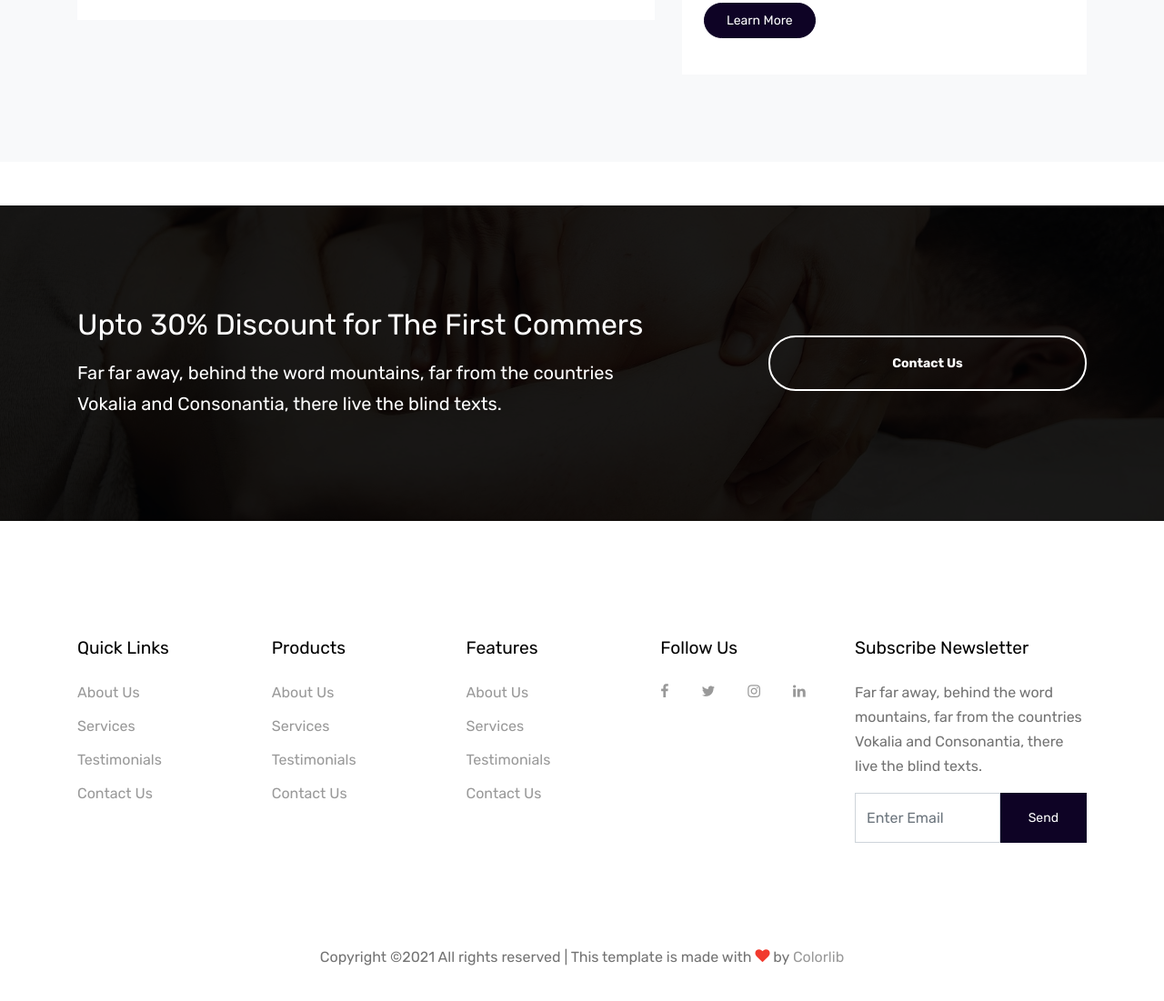
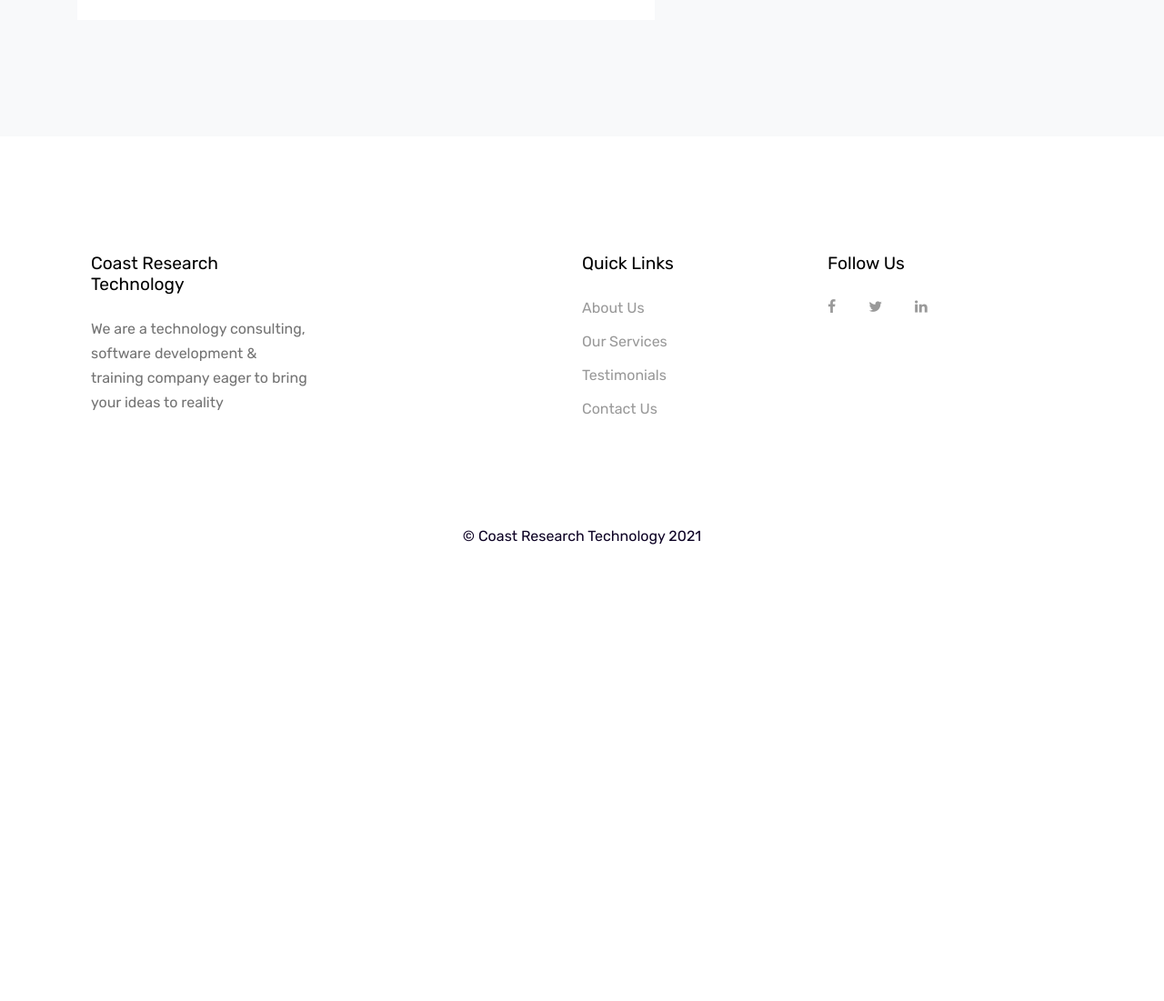
Before and after one commit to Grtnxhor/Coast, a plain HTML site: page contact.html in a window 1280 px wide. Shown: the part 1395-2496 px from the top of the page at 91% size. After the commit the page ends 2142 px from the top, so only its background shows below. Drawn offline with Linux system fonts and the light colour scheme; files whose address does not match are found by name.

Commit message:
contact page

```diff
--- a/contact.html
+++ b/contact.html
@@ -170,18 +170,14 @@
               <p class="mb-4">203 Fake St. Mountain View, San Francisco, California, USA</p>
 
               <p class="mb-0 font-weight-bold">Phone</p>
-              <p class="mb-4"><a href="#">+1 232 3235 324</a></p>
+              <p class="mb-4"><a href="tel: +2348132393438">+234 (0)813 2393 438</a></p>
 
               <p class="mb-0 font-weight-bold">Email Address</p>
-              <p class="mb-0"><a href="#">youremail@domain.com</a></p>
+              <p class="mb-0"><a href="mailto: hello@coastresearchtechnology.com">hello@coastresearchtechnology.com</a></p>
 
             </div>
 
-            <div class="p-4 mb-3 bg-white">
-              <h3 class="h5 text-black mb-3">More Info</h3>
-              <p>Lorem ipsum dolor sit amet, consectetur adipisicing elit. Ipsa ad iure porro mollitia architecto hic consequuntur. Distinctio nisi perferendis dolore, ipsa consectetur? Fugiat quaerat eos qui, libero neque sed nulla.</p>
-              <p><a href="#" class="btn btn-primary px-4 py-2 text-white btn-pill btn-sm">Learn More</a></p>
-            </div>
+
 
           </div>
         </div>
@@ -189,78 +185,41 @@
     </div>
 
 
-    <div class="mt-5 block-cta-1 primary-overlay" style="background-image: url('images/hero_bg_2.jpg')">
-      <div class="container">
-        <div class="row align-items-center justify-content-between">
-          <div class="col-lg-7 mb-4 mb-lg-0">
-            <h2 class="mb-3 mt-0 text-white">Upto 30% Discount for The First Commers</h2>
-            <p class="mb-0 text-white lead">Far far away, behind the word mountains, far from the countries Vokalia and Consonantia, there live the blind texts.</p>
-          </div>
-          <div class="col-lg-4">
-            <p class="mb-0"><a href="contact.html" class="btn btn-outline-white text-white btn-md btn-pill px-5 font-weight-bold btn-block">Contact Us</a></p>
-          </div>
-        </div>
-      </div>
-    </div>
+
 
     <footer class="site-footer">
       <div class="container">
-        <div class="row">
-          <div class="col-md-9">
-            <div class="row">
-              <div class="col-md-6 mb-5 mb-lg-0 col-lg-3">
+        <div class="row col-lg-12">
+          <div class="col-lg-3">
+            <h2 class="footer-heading mb-4">Coast Research Technology</h2>
+            <p>We are a technology consulting, software development & training company eager to bring your ideas to reality</p>
+
+          </div>
+          <div class="col-md-3 mb-5 mb-lg-0 col-lg-3">
+
+          </div>
+              <div class="col-md-3 mb-5 mb-lg-0 col-lg-3">
                 <h2 class="footer-heading mb-4">Quick Links</h2>
                 <ul class="list-unstyled">
-                  <li><a href="#">About Us</a></li>
-                  <li><a href="#">Services</a></li>
-                  <li><a href="#">Testimonials</a></li>
-                  <li><a href="#">Contact Us</a></li>
+                  <li><a href="./about">About Us</a></li>
+                  <li><a href="./services">Our Services</a></li>
+                  <li><a href="./projects">Testimonials</a></li>
+                  <li><a href="./contact">Contact Us</a></li>
                 </ul>
               </div>
-              <div class="col-md-6 mb-5 mb-lg-0 col-lg-3">
-                <h2 class="footer-heading mb-4">Products</h2>
-                <ul class="list-unstyled">
-                  <li><a href="#">About Us</a></li>
-                  <li><a href="#">Services</a></li>
-                  <li><a href="#">Testimonials</a></li>
-                  <li><a href="#">Contact Us</a></li>
-                </ul>
+              <div class="col-md-3 mb-5 mb-lg-0 col-lg-3">
+                <h2 class="footer-heading mb-4">Follow Us</h2>
+                <a href="https://facebook.com/" target="_blank" class="pl-0 pr-3"><span class="icon-facebook"></span></a>
+                <a href="https://twitter.com/" target="_blank" class="pl-3 pr-3"><span class="icon-twitter"></span></a>
+                <a href="https://linkedin/company/" target="_blank" class="pl-3 pr-3"><span class="icon-linkedin"></span></a>
               </div>
-              <div class="col-md-6 mb-5 mb-lg-0 col-lg-3">
-                <h2 class="footer-heading mb-4">Features</h2>
-                <ul class="list-unstyled">
-                  <li><a href="#">About Us</a></li>
-                  <li><a href="#">Services</a></li>
-                  <li><a href="#">Testimonials</a></li>
-                  <li><a href="#">Contact Us</a></li>
-                </ul>
-              </div>
-              <div class="col-md-6 mb-5 mb-lg-0 col-lg-3">
-                <h2 class="footer-heading mb-4">Follow Us</h2>
-                <a href="#" class="pl-0 pr-3"><span class="icon-facebook"></span></a>
-                <a href="#" class="pl-3 pr-3"><span class="icon-twitter"></span></a>
-                <a href="#" class="pl-3 pr-3"><span class="icon-instagram"></span></a>
-                <a href="#" class="pl-3 pr-3"><span class="icon-linkedin"></span></a>
-              </div>
-            </div>
-          </div>
-          <div class="col-lg-3">
-            <h2 class="footer-heading mb-4">Subscribe Newsletter</h2>
-            <p>Far far away, behind the word mountains, far from the countries Vokalia and Consonantia, there live the blind texts.</p>
-            <form action="#" method="post" class="subscription">
-              <div class="input-group mb-3  d-flex align-items-stretch">
-                <input type="text" class="form-control bg-transparent" placeholder="Enter Email" aria-label="Enter Email" aria-describedby="button-addon2">
-                <button class="btn btn-primary text-white" type="button" id="button-addon2">Send</button>
-              </div>
-            </form>
-          </div>
+
         </div>
         <div class="row pt-5 mt-5">
           <div class="col-12 text-md-center text-left">
-            <p>
-            <!-- Link back to Colorlib can't be removed. Template is licensed under CC BY 3.0. -->
-            Copyright &copy;<script>document.write(new Date().getFullYear());</script> All rights reserved | This template is made with <i class="icon-heart text-danger" aria-hidden="true"></i> by <a href="https://colorlib.com" target="_blank" >Colorlib</a>
-            <!-- Link back to Colorlib can't be removed. Template is licensed under CC BY 3.0. -->
+            <p style="color: #0E0325;">
+
+            &copy; Coast Research Technology <script>document.write(new Date().getFullYear());</script>
             </p>
           </div>
         </div>
```
